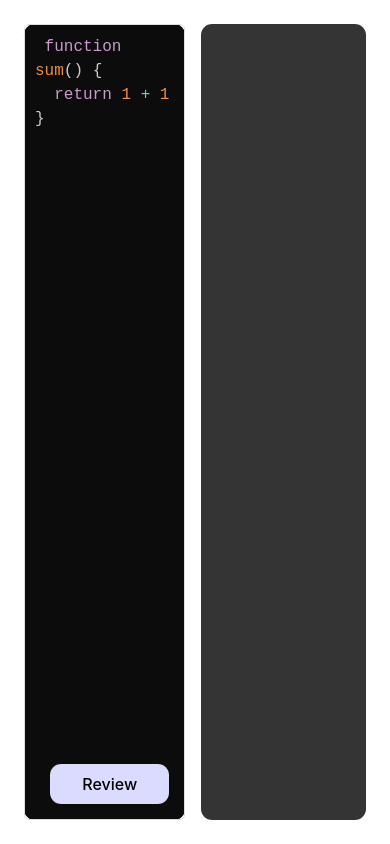
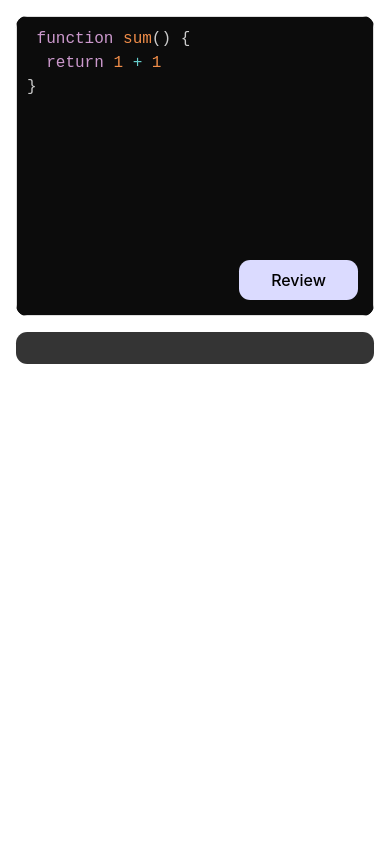
Before and after one commit to adityAmedipelly/AI-Code-Reviewer, a React (Vite) app in the folder Frontend/: page / in a window 390 px wide. Built offline with nearby package versions, Linux system fonts and the light colour scheme.

Commit message:
Update App.css

```diff
--- a/Frontend/src/App.css
+++ b/Frontend/src/App.css
@@ -62,23 +62,32 @@ main .right {
   overflow: auto;
 }
 
+@media screen and (max-width: 768px) {
+  main {
+    flex-direction: column;
+    padding: 1rem;
+    overflow: hidden; /* Prevents unwanted scrolling */
+  }
 
-/* .loader {
-  width: 50px;
-  height: 50px;
-  border: 5px solid #f3f3f3; /* Light gray */
-  border-top: 5px solid #3498db; /* Blue */
-  border-radius: 50%;
-  animation: spin 1s linear infinite;
+  main .left,
+  main .right {
+    flex-basis: auto;
+    width: 100%;
+    height: auto;
+    overflow: hidden; /* Ensures no internal scrolling */
+  }
 
-  /* Center the loader */
-  display: flex;
-  align-items: center;
-  justify-content: center;
+  main .left {
+    min-height: 300px; /* Ensures the left section has a proper height */
+  }
+
+  main .right {
+    padding: 1rem;
+    overflow-y: auto; /* Allows scrolling only inside right div if needed */
+    max-height: 60vh; /* Prevents excessive height */
+  }
+
+  html, body {
+    overflow-x: hidden; /* Prevents horizontal scrolling */
+  }
 }
-
-/* Keyframes for spinning animation */
-@keyframes spin {
-  0% { transform: rotate(0deg); }
-  100% { transform: rotate(360deg); }
-} */
```
